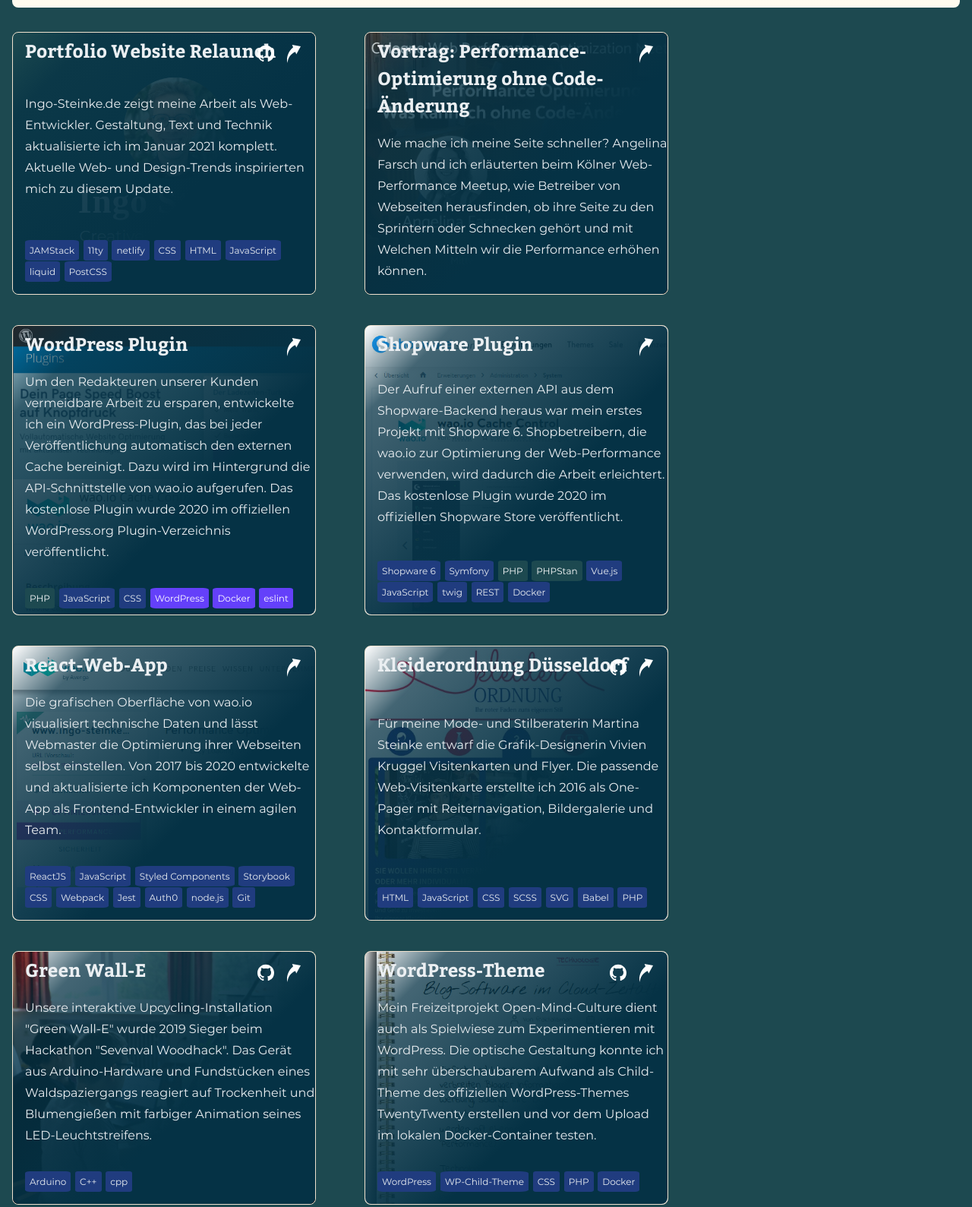
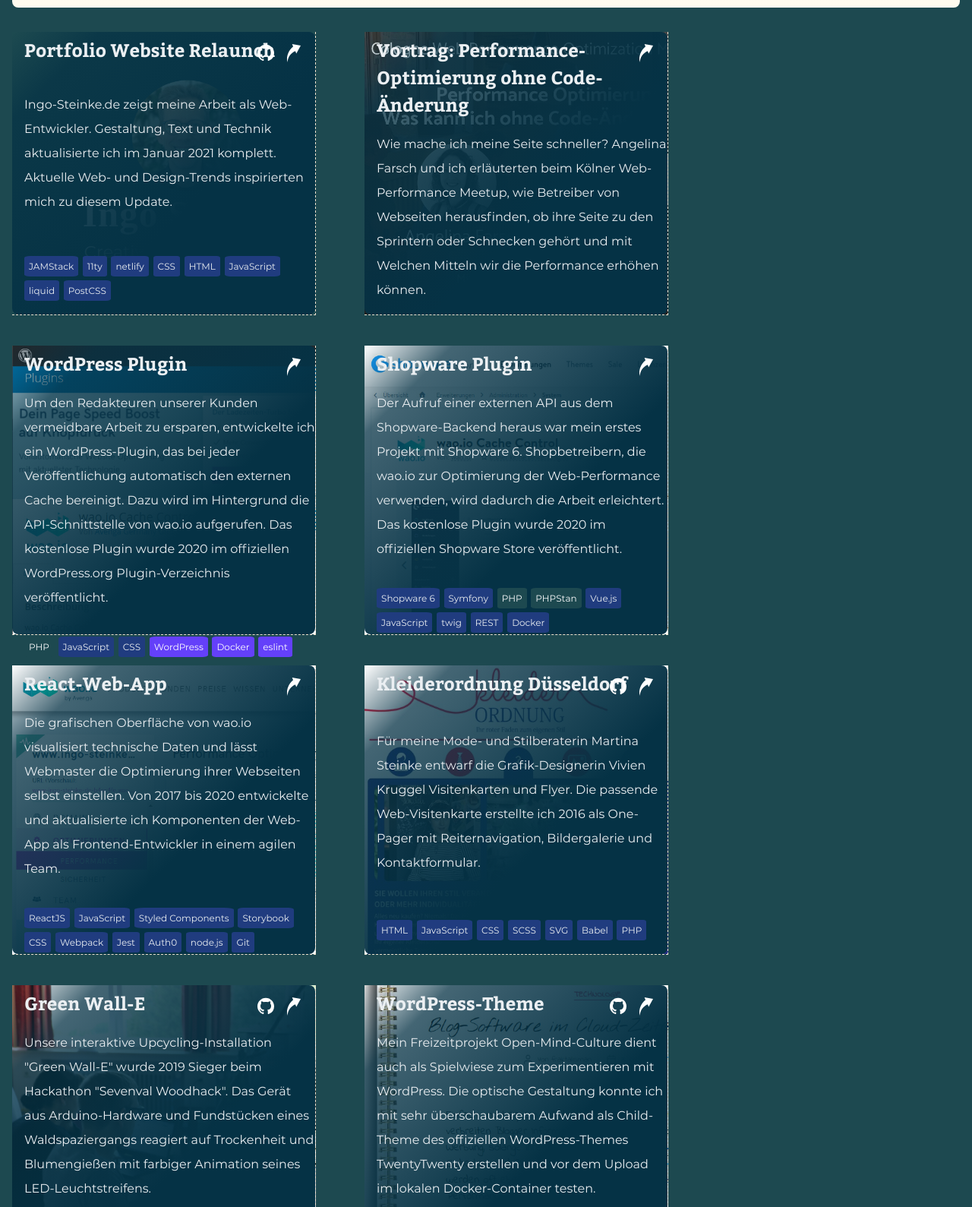
Before and after one commit to openmindculture/ingo-steinke.de, an Eleventy site: page src/index.liquid in a window 1280 px wide. Shown: the part 1414-3003 px from the top of the page at 76% size. Built offline with nearby package versions, Linux system fonts and the light colour scheme; Eleventy itself is replaced by a stand-in of ours; files that its build step writes are made by us from their sources; files whose address does not match are found by name; a web font is replaced by a local one; what postcss-import, precss would draw is missing.

Commit message:
ux layout and text (WIP); 101, 110

```diff
--- a/src/_includes/critical.css
+++ b/src/_includes/critical.css
@@ -153,7 +153,7 @@
 
   .grid-container {
     display: grid;
-    grid-template-columns: repeat(auto-fill, minmax(200px, 400px));
+    grid-template-columns: repeat(auto-fit, minmax(200px, 400px));
     grid-column-gap: 5vw;
     grid-row-gap: 5vh;
   }
@@ -169,19 +169,9 @@
     max-width: 1300px;
   }
 
-  .tile {
-    border: solid 1px var(--secondary-background);
-    border-radius: 0.5em;
-    padding: 0;
-    position: relative;
-  }
-
-  .tile h3 {
-    margin: 0.5rem 0 0 0;
-  }
-
   .tile-height {
     max-height: 380px;
+    line-height: 2;
   }
 
   .row {
--- a/src/index.liquid
+++ b/src/index.liquid
@@ -4,7 +4,7 @@
     <meta http-equiv="content-type" content="text/html; charset=utf-8">
     <!-- TODO use variables instead of repeating meta values -->
     <title>
-      Ingo Steinke - Creative Frontend-Web-Entwickler in Düsseldorf
+      Ingo Steinke, Ihr kreativer Web-Entwickler in Düsseldorf
     </title>
     <meta name=language content=de>
     <meta name=viewport content="width=device-width,initial-scale=1.0">
@@ -18,7 +18,7 @@
     <meta name=author content="Ingo Steinke">
     <meta
       property="og:title"
-      content="Ingo Steinke - Creative Frontend-Web-Entwickler in Düsseldorf"
+      content="Ingo Steinke, Ihr kreativer Web-Entwickler in Düsseldorf"
     >
     <meta
       property="og:description"
@@ -144,15 +144,16 @@
           </section>
 
           <section class="tiled-content">
-            <div class="grid-container">
+            <div class="grid-container flow-grid">
               <!-- TODO article tile aus loop ausgelagerter fragmente -->
 
               <article class="tile tile-height bg-img img-ingotron">
                 <div class="flex bg-peel pl1">
                   <header>
-                    <h3>Portfolio Website Relaunch</h3>
+                    <h3><span class="text-line">Portfolio Website Relaunch</span></h3>
                   </header>
                   <p>
+                    <span class="text-line">
                       Ingo-Steinke.de zeigt meine Arbeit als Web-Entwickler. Gestaltung, Text und Technik aktualisierte ich im Januar 2021 komplett. Aktuelle Web- und Design-Trends inspirierten mich zu diesem Update.
 
                       <a
@@ -172,6 +173,7 @@
                       >
                         ingo-steinke.de
                       </a>
+                    </span>
                   </p>
 
                   <p>
@@ -191,9 +193,10 @@
               <article class="tile tile-height bg-img img-meetup">
                 <div class="flex bg-peel pl1">
                   <header>
-                    <h3>Vortrag: Performance-Optimierung ohne Code-Änderung</h3>
+                    <h3><span class="text-line">Vortrag: Performance-Optimierung ohne Code-Änderung</span></h3>
                   </header>
                   <p>
+                    <span class="text-line">
                       Wie mache ich meine Seite schneller? Angelina Farsch und ich erläuterten beim Kölner Web-Performance Meetup, wie Betreiber von Webseiten herausfinden, ob ihre Seite zu den Sprintern oder Schnecken gehört und mit Welchen Mitteln wir die Performance erhöhen können.
 
                       <a
@@ -205,6 +208,7 @@
                       >
                         meetup.com/cologne-germany-high-performance-website-optimization-group/events/268706480/
                       </a>
+                    </span>
                   </p>
                 </div>
               </article>
@@ -212,9 +216,10 @@
               <article class="tile tile-height bg-img img-wp-plugin">
                 <div class="flex bg-peel pl1">
                   <header>
-                    <h3>WordPress Plugin</h3>
+                    <h3><span class="text-line">WordPress Plugin</span></h3>
                   </header>
                   <p>
+                    <span class="text-line">
                       Um den Redakteuren unserer Kunden vermeidbare Arbeit zu ersparen, entwickelte ich ein WordPress-Plugin, das bei jeder Veröffentlichung automatisch den externen Cache bereinigt. Dazu wird im Hintergrund die API-Schnittstelle von wao.io aufgerufen. Das kostenlose Plugin wurde 2020 im offiziellen WordPress.org Plugin-Verzeichnis veröffentlicht.
 
                       <a
@@ -226,6 +231,8 @@
                       >
                         de.wordpress.org/plugins/wao-io-cache-control
                       </a>
+                    </span>
+
                   </p>
                   <p>
                     <span class="hashtag php">PHP</span>
@@ -241,9 +248,10 @@
               <article class="tile tile-height bg-img img-sw-plugin">
                 <div class="flex bg-peel pl1">
                   <header>
-                    <h3>Shopware Plugin</h3>
+                    <h3><span class="text-line">Shopware Plugin</span></h3>
                   </header>
                   <p>
+                    <span class="text-line">
                       Der Aufruf einer externen API aus dem Shopware-Backend heraus war mein erstes Projekt mit Shopware 6. Shopbetreibern, die wao.io zur Optimierung der Web-Performance verwenden, wird dadurch die Arbeit erleichtert. Das kostenlose Plugin wurde 2020 im offiziellen Shopware Store veröffentlicht.
 
                       <a
@@ -255,6 +263,7 @@
                       >
                         store.shopware.com/waoio62482995391f/wao.io-cache-control.html
                       </a>
+                    </span>
                   </p>
 
                   <p>
@@ -274,9 +283,10 @@
               <article class="tile tile-height bg-img img-react-app">
                 <div class="flex bg-peel pl1">
                   <header>
-                    <h3>React-Web-App</h3>
+                    <h3><span class="text-line">React-Web-App</span></h3>
                   </header>
                   <p>
+                    <span class="text-line">
                       Die grafischen Oberfläche von wao.io visualisiert technische Daten und lässt Webmaster die Optimierung ihrer Webseiten selbst einstellen. Von 2017 bis 2020 entwickelte und aktualisierte ich Komponenten der Web-App als Frontend-Entwickler in einem agilen Team.
 
                       <a
@@ -288,6 +298,8 @@
                       >
                         wao.io
                       </a>
+                    </span>
+
                   </p>
                   <p>
                     <span class="hashtag reactjs">ReactJS</span>
@@ -307,9 +319,10 @@
               <article class="tile tile-height bg-img img-kleiderordnung">
                 <div class="flex bg-peel pl1">
                   <header>
-                    <h3>Kleiderordnung Düsseldorf</h3>
+                    <h3><span class="text-line">Kleiderordnung Düsseldorf</span></h3>
                   </header>
                   <p>
+                    <span class="text-line">
                       Für meine Mode- und Stilberaterin Martina Steinke entwarf die Grafik-Designerin Vivien Kruggel Visitenkarten und Flyer. Die passende Web-Visitenkarte erstellte ich 2016 als One-Pager mit Reiternavigation, Bildergalerie und Kontaktformular.
 
                       <a
@@ -331,6 +344,7 @@
                       >
                         www.kleiderordnung-duesseldorf.de
                       </a>
+                    </span>
                   </p>
                   <p>
                     <span class="hashtag reactjs">HTML</span>
@@ -347,9 +361,10 @@
               <article class="tile tile-height bg-img img-woodhack">
                 <div class="flex bg-peel pl1">
                   <header>
-                    <h3>Green Wall-E</h3>
+                    <h3><span class="text-line">Green Wall-E</span></h3>
                   </header>
                   <p>
+                    <span class="text-line">
                       Unsere interaktive Upcycling-Installation "Green Wall-E" wurde 2019 Sieger beim Hackathon "Sevenval Woodhack". Das Gerät aus Arduino-Hardware und Fundstücken eines Waldspaziergangs reagiert auf Trockenheit und Blumengießen mit farbiger Animation seines LED-Leuchtstreifens.
                       <a
                         class="iconlink github"
@@ -370,6 +385,7 @@
                         >
                           www.sevenval.com/blog/culture/woodhack-2019-projekt-green-wall-e/
                         </a>
+                    </span>
                   </p>
                   <p>
                     <span class="hashtag reactjs">Arduino</span>
@@ -383,9 +399,10 @@
               <article class="tile tile-height bg-img img-wp-theme">
                 <div class="flex bg-peel pl1">
                   <header>
-                    <h3>WordPress-Theme</h3>
+                    <h3><span class="text-line">WordPress-Theme</span></h3>
                   </header>
                   <p>
+                    <span class="text-line">
                       Mein Freizeitprojekt Open-Mind-Culture dient auch als Spielwiese zum Experimentieren mit WordPress. Die optische Gestaltung konnte ich mit sehr überschaubarem Aufwand als Child-Theme des offiziellen WordPress-Themes TwentyTwenty erstellen und vor dem Upload im lokalen Docker-Container testen.
 
                       <a
@@ -407,6 +424,7 @@
                       >
                         www.open-mind-culture.org
                       </a>
+                    </span>
                   </p>
                   <p>
                     <span class="hashtag reactjs">WordPress</span>
@@ -426,7 +444,7 @@
             </h2>
             <article class="text-width">
               <header>
-                <h3>Arbeitsweisen</h3>
+                <h3>Arbeitsmethoden</h3>
               </header>
               <ul>
                 <li><b>Pragmatismus</b></li>
@@ -554,11 +572,21 @@
               <p class="capitalized">
                 World Wide Web ist mehr als Daten, Design und Programmierung. Das weltweite Netzwerk und seine Technologien ermöglichen einen offenen, kreativen Austausch von Ideen, Informationen und Gestaltung. Wissenschaft, Bildung, Handel, Kunst und Kultur mithilfe offener, robuster und dezentraler Technologie. Das möchte ich fördern und weiterentwickeln. Barrierefreiheit, Resilienz und Kompatibilität (progressive Enhancement) auf unterschiedlichen Geräten, die weder neu noch teuer sein müssen und die auch bei geringer Bandbreite in Verbindung bleiben. Mein Traum ist, dass eine aktuelle Webseite auch auf einem alten PC aus dem 20. Jahrhundert funktioniert.
               </p>
+              <h3>Werdegang</h3>
               <p>
-                <!--
-                  Web-Entwicklung bedeutet mir Beruf und Leidenschaft, daher auch Blog und Social.  IRL, Meetups.Die heutige Grumpiness ist die Kehrseite des besser machen wollen und könnens. CSS.
-                -->
-                <!-- TODO hier noch ein kleines buisschen mehr sc hreiben -->
+                Nach Abitur und Zivildienst als Pflegediensthelfer im Krankenhaus studierte ich Psychologie und Kommunikationswissenschaften. Nebenbei lernte ich das Internet und die Programmiersprache HTML kennen. Musiker und Veranstalter erkannten mein Talent, aus meinem Hobby wurde ein Job und schließlich mein Beruf.
+              </p>
+              <h3>Gründer für den Mittelstand</h3>
+              <p>
+                Im Jahr 2000 gründete ich mit meinem damaligen Geschäftspartner in Münster ein Startup. Kleine und mittelständische Unternehmern in der Region nutzten unsere CMS- und Shop-Software. Webseiten, Browser Games und Suchmaschinenoptimierung waren weitere Dienstleistungen.
+              </p>
+              <h3>Responsive, mobil und schnell unterwegs surfen</h3>
+              <p>
+                Smartphones, Tablets und die Internetnutzung unterwegs = mobile. Als nunmehr Angestellter Software-Entwickler in Köln optimierte ich Webseiten für die aufkommenden mobilen Geräte, Smartphones und Tablets, und spezialisierte mich später darauf , optimale Ladezeiten auch bei älteren Bestandssystemen zu erreichen.
+              </p>
+              <h3>Vorträge und Veranstaltungen</h3>
+              <p>
+                Später sprach ich regelmäßig auf internen und gelgentlich auf öffentlichen Fachverstaltungen, unter anderem auf dem zeitweise von mir organisierten Wortungetüm Cologne Web Performance Optimization Group. Durch den Kontakt mit Freiberuflern habe ich mich schließlich selbst auch wieder für die Selbstständigkeit entschieden. Auch um eigene Vorstellungen umzusetzen ohne stets an Choice of Software und Legacy Code gebunden zu sein.
               </p>
           </section>
 
--- a/src/styles.css
+++ b/src/styles.css
@@ -95,6 +95,24 @@
   padding-bottom: 1vh;
 }
 
+/* zusätzlicher coolerer Style für die Tiles,
+-* und auch deren Boerder hätte nichts im critical verloren, bloß die Höhe */
+.flow-grid > * {
+  border: dashed 1px var(--secondary-background);
+  border-top-style: none;
+  border-left-style: none;
+  border-radius: none;
+}
+
+.tile {
+  padding: 0;
+  position: relative;
+}
+
+.tile h3 {
+  margin: 0.5rem 0 0 0;
+}
+
 .tile .flex {
   display: flex;
   flex-direction: column;
@@ -137,6 +155,10 @@
 
 .bg-peel:hover {
   background-image: none;
+}
+
+.bg-peel:hover span.text-line {
+  background: green;
 }
 
 /* TODO Textkürzung aber was passiert mit dem abgeschnittenen Teil???? */
```
Also changed, not shown: 2 other files. Lines whose indentation alone changed are shown as unchanged.
